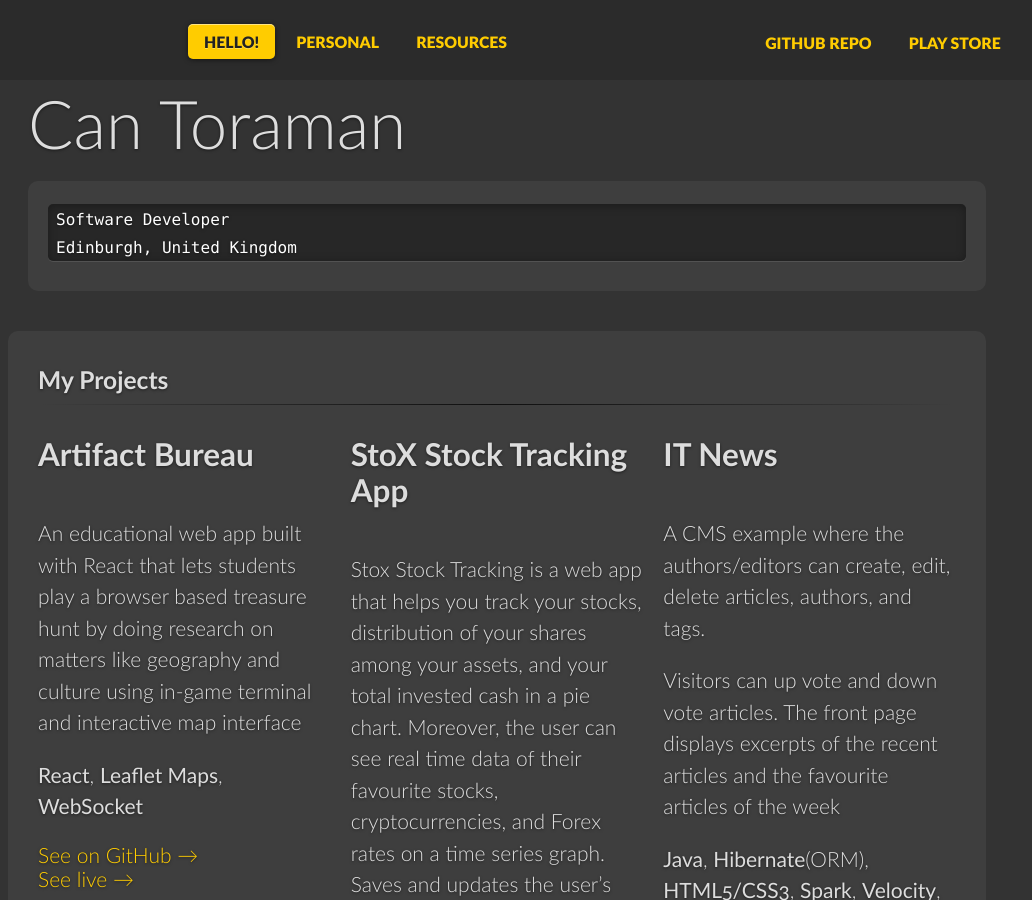
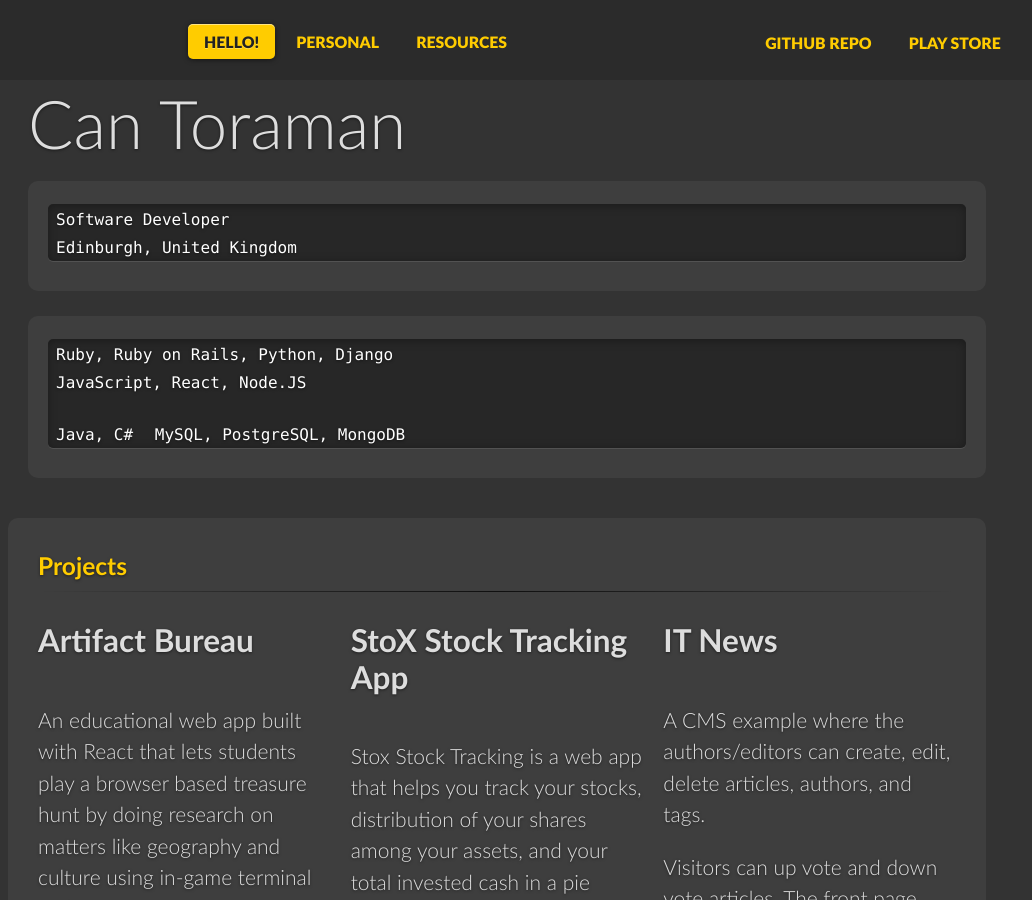
Before and after one commit to cantoraman/cantoraman.github.io, a Jekyll site: the page built from docs/pages/index.html, in a window 1280 px wide and 900 px high. Shown: the whole window, without its empty margins (143-1175 px from the left). Built offline with Jekyll 4.4.1, drawn with Linux system fonts in a browser that asks for light colours; comment, search, counter and statistics services are not loaded; some of the changed text lies outside the part shown.

Commit message:
not forgetting build

```diff
--- a/docs/pages/index.html
+++ b/docs/pages/index.html
@@ -19,6 +19,21 @@ permalink: /
           </div>
         </div>
       </div>
+      <br>
+      <div class="darker-pane">
+        <br>
+        <div class="language-markdown highlighter-rouge">
+          <div class="highlight">
+            <code>Ruby, Ruby on Rails, Python, Django</code>
+            <br>
+            <code>JavaScript, React, Node.JS</code>
+            <br>
+            <br>
+            <code>Java, C#</code>
+            <code>MySQL, PostgreSQL, MongoDB</code>
+          </div>
+        </div>
+      </div>
     </div>
     <br>
   </div>
@@ -28,7 +43,7 @@ permalink: /
   <div class="grid darker-pane">
     <br>
     <div class="unit whole">
-      <h3>My Projects</h3>
+      <h3 class="mustardize">Projects</h3>
       <hr class="style-two">
     </div>
 
@@ -120,7 +135,7 @@ permalink: /
   <div class="grid darker-pane">
     <br>
     <div class="unit whole">
-      <h3>My Mobile Apps</h3>
+      <h3 class="mustardize">Mobile Apps</h3>
       <br>
           <hr class="style-two">
     </div>
```
